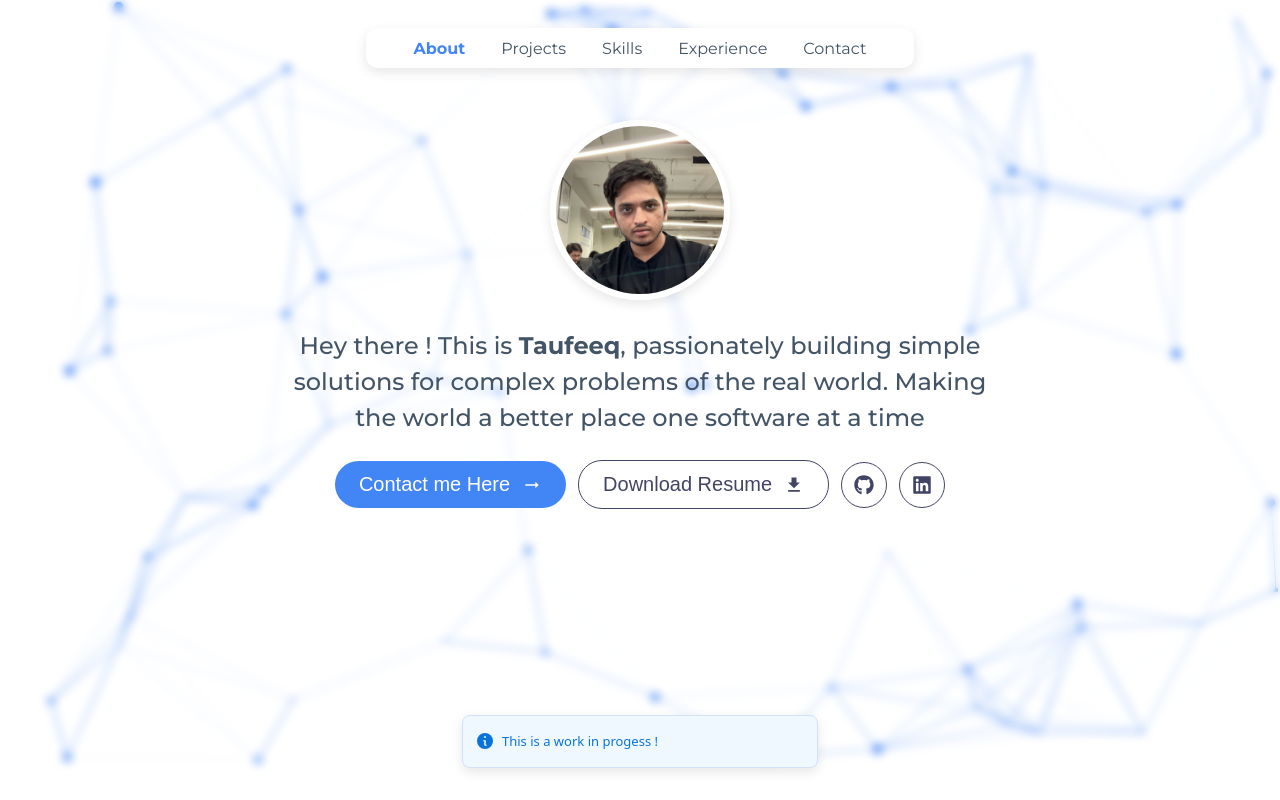
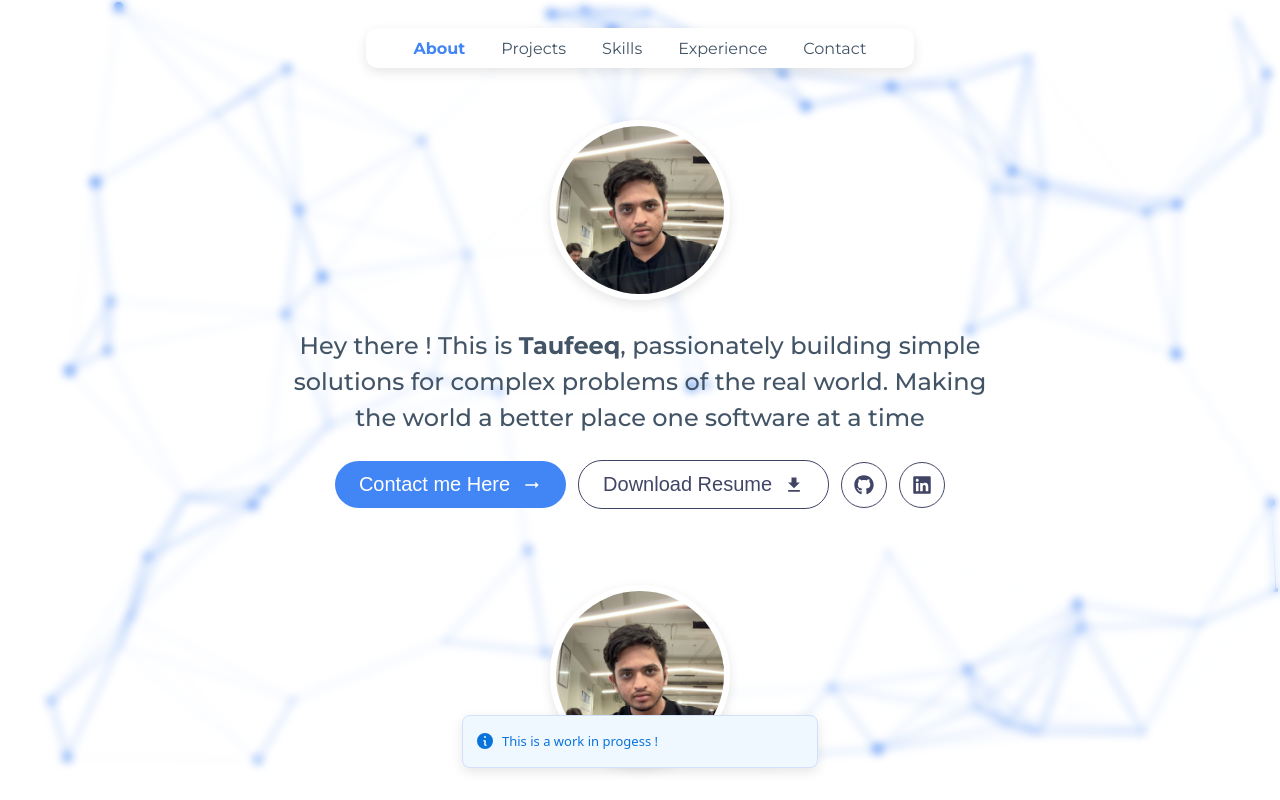
Before and after one commit to taufeeq-ahmed/maestro, a Next.js app: page / in a window 1280 px wide. Built offline with nearby package versions, Linux system fonts and the light colour scheme.

Commit message:
acrylic is fixed

```diff
--- a/app/layout.module.css
+++ b/app/layout.module.css
@@ -7,7 +7,7 @@
     display: flex;
     flex-direction: column;
     align-items: center;
-
+    overflow: auto;
     backdrop-filter: blur(5px);
     -webkit-backdrop-filter: blur(5px);
 }
--- a/app/page.jsx
+++ b/app/page.jsx
@@ -18,6 +18,11 @@ export default function Home() {
         <>
             <Navbar />
             <Intro />
+            <Intro />
+            <Intro />
+            <Intro />
+            <Intro />
+            <Intro />
         </>
     );
 }
```
